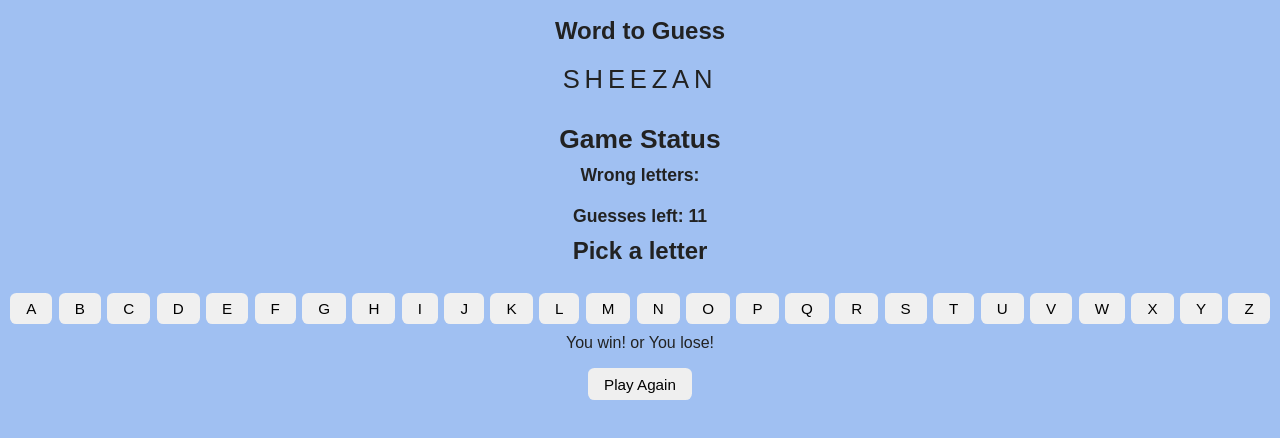
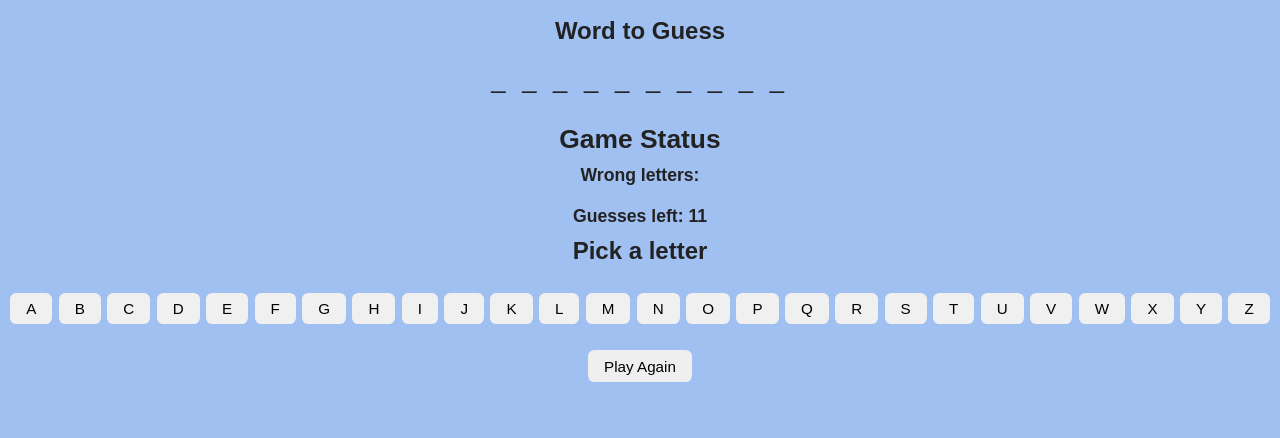
Before and after one commit to sheezanmk/Nology-Challenges-Assignments, a plain HTML site: page Hangman Game/index.html in a window 1280 px wide. Shown: the part 172-610 px from the top of the page. Drawn offline with Linux system fonts and the light colour scheme.

Commit message:
Adds js file to hangman folder/ includes initial game stage

```diff
--- a/Hangman Game/index.html
+++ b/Hangman Game/index.html
@@ -4,6 +4,7 @@
     <meta charset="UTF-8" />
     <meta name="viewport" content="width=device-width, initial-scale=1.0" />
     <link rel="stylesheet" href="./style.css">
+    <script src="./script.js" defer></script>
     <title>Hangman Game</title>
   </head>
   <body>
@@ -25,7 +26,7 @@
 
       <section class="game__words">
         <h2>Word to Guess</h2>
-        <p class="game__words__display" id="word-display">SHEEZAN</p>
+        <p class="game__words__display" id="word-display"></p>
       </section>
 
       <section class="game__message">
@@ -73,7 +74,7 @@
 
       <section class="game__result">
         <!-- JS will set this to "You win!" or "You lose!" -->
-        <p class="game__result__message" id="result-message">You win! or You lose!</p>
+        <p class="game__result__message" id="result-message"></p>
         <button type="button" id="play-again-btn">Play Again</button>
       </section>
     </main>
--- a/Hangman Game/script.js
+++ b/Hangman Game/script.js
@@ -0,0 +1,64 @@
+// Words to Guess
+
+const wordsToGuess = ["coffee", "rainbow", "javascript", "sun", "bottle"];
+
+//Grab all DOM Elements
+
+const hangmanImage = document.querySelector("#hangman-img");
+const wordDisplay = document.querySelector("#word-display");
+const wrongLetterSpan = document.querySelector("#wrong-letters");
+const guessesLeftSpan = document.querySelector("#guesses-left");
+const letterButtons =  document.querySelectorAll(".game__buttons__letter");
+const resultMsg = document.querySelector("#result-message");
+const playAgainBtn = document.querySelector("#play-again-button");
+
+//Game Initial Stage
+
+let selectedWord = "";
+let correctGuesses = [];
+let wrongGuesses = [];
+let remainingGuesses = 11;
+
+//Generating a random word from the guess word array
+
+const randomWord = () => {
+    const randomIndex = Math.floor(Math.random() * wordsToGuess.length);
+    return wordsToGuess[randomIndex];
+};
+
+
+//Hiding the word with underscores
+
+const displayUnderscores = () => {
+    const display = selectedWord.split("").map((letter) => (correctGuesses.includes(letter)? letter : "_")).join(" ");
+
+    wordDisplay.textContent = display;
+
+}
+
+//Initial stage of the game
+
+const initialGameStage = () => {
+    selectedWord = randomWord();
+    //console.log(selectedWord);
+    correctGuesses = [];
+    wrongGuesses = [];
+    remainingGuesses = 11;
+
+    hangmanImage.src = "./assets/img/h-0.JPG";
+    wrongLetterSpan.textContent = "";
+    guessesLeftSpan.textContent = remainingGuesses;
+    resultMsg.textContent = "";
+
+    for (let i = 0; i < letterButtons.length ; i++ )
+    {
+        letterButtons[i].disabled = false;
+    }
+
+    displayUnderscores();
+
+};
+
+// Starting the game
+
+initialGameStage();
```
